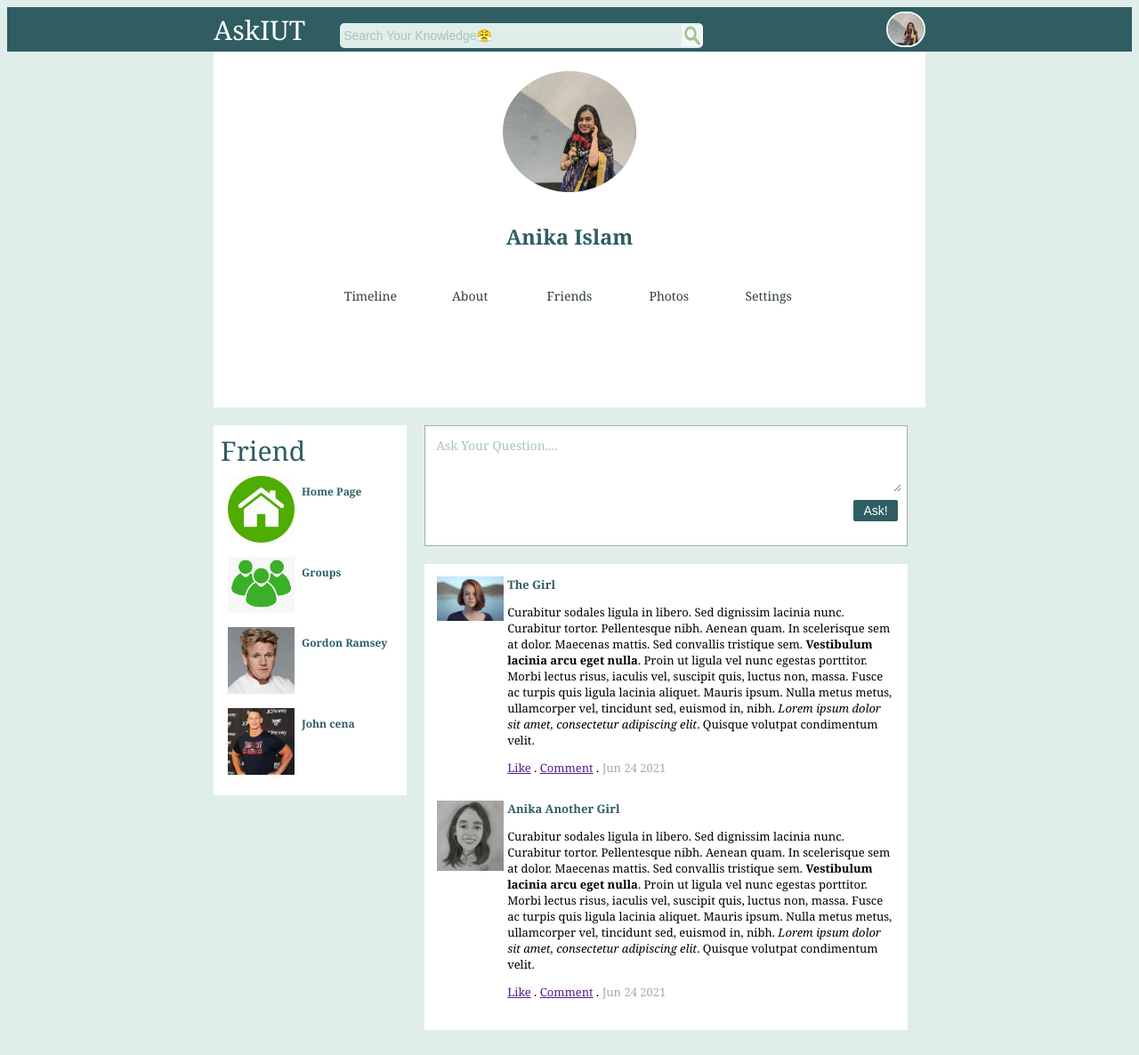
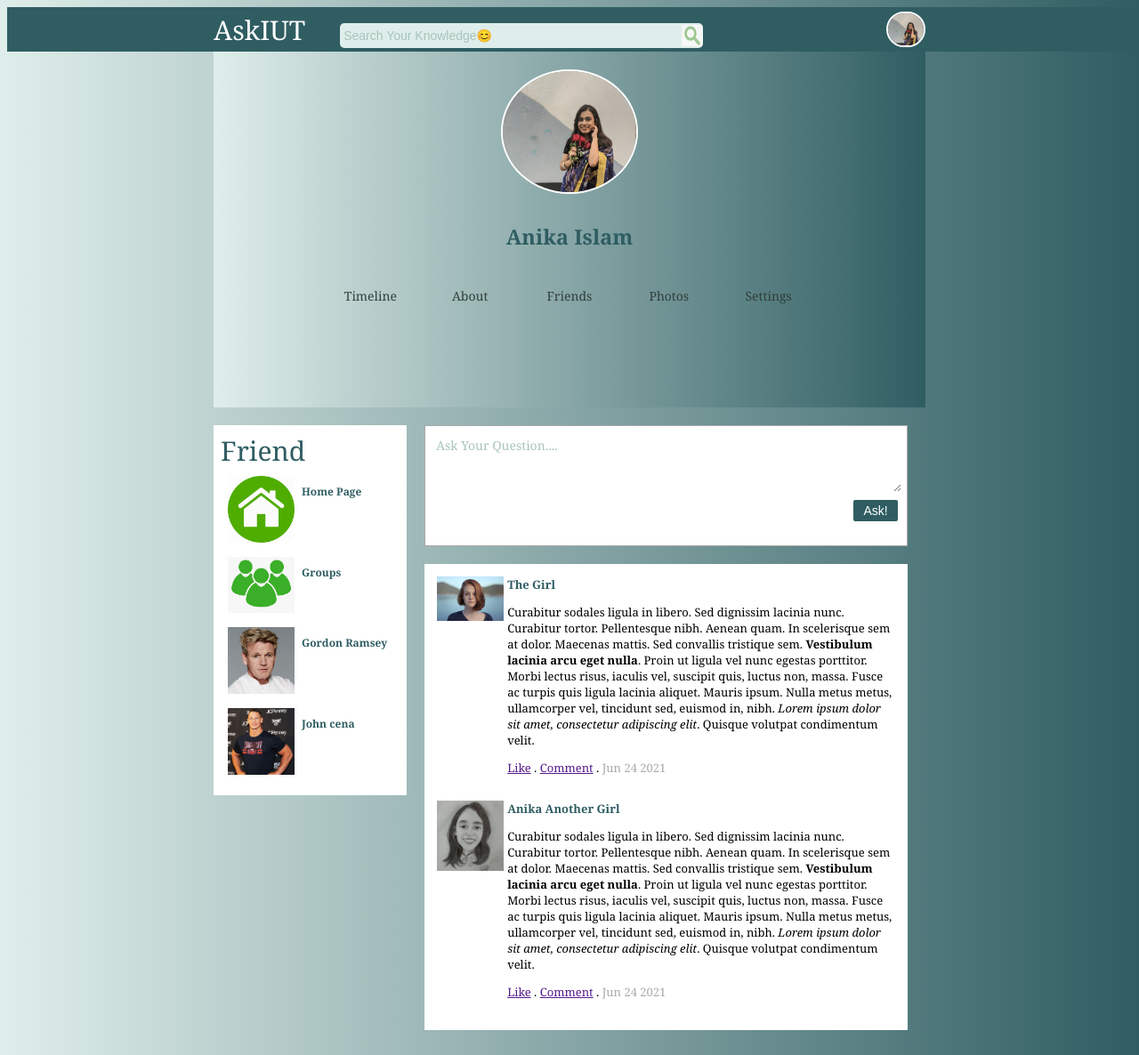
Before and after one commit to HRiDOX/AskIUT, a PHP site: page /profile.php in a window 1280 px wide. Shown: the whole page at 89% size. Run offline with PHP 8.4, Linux system fonts and the light colour scheme.

Commit message:
some changes

```diff
--- a/profile/profile.php
+++ b/profile/profile.php
@@ -111,11 +111,11 @@ textarea {
 
 
 
-<body style="font-family: Georgia, serif; background-color:#DFEEEA;">
+<body style="font-family: Georgia, serif;background: linear-gradient(to left, #2F5D62,#DFEEEA);">
     <!--Top Bar-->
     <div id="My_bar">
         <div style="width: 800px;margin:auto;font-size: 30px;padding: 5px;">
-            AskIUT &nbsp &nbsp <input type="text" id="Search_box" placeholder="Search Your Knowledge😤">
+            AskIUT &nbsp &nbsp <input type="text" id="Search_box" placeholder="Search Your Knowledge😊">
             <img src="Anika.jpg" style="width: 40px; float:right; border-radius:30px;border: 2px solid white;">
 
 
@@ -127,7 +127,7 @@ textarea {
 
         <div style="width:800px;margin:auto;font-size: 30px;">
 
-            <div style="background-color:white ;min-height:400px;text-align:center;color:#2F5D62 ">
+            <div style="background: linear-gradient(to left, #2F5D62,#DFEEEA) ;min-height:400px;text-align:center;color:#2F5D62 ">
                 <img id="Pro_Pic" src="Anika.jpg">
                 <br>
                 <div style="font-size: 20px;">
```
